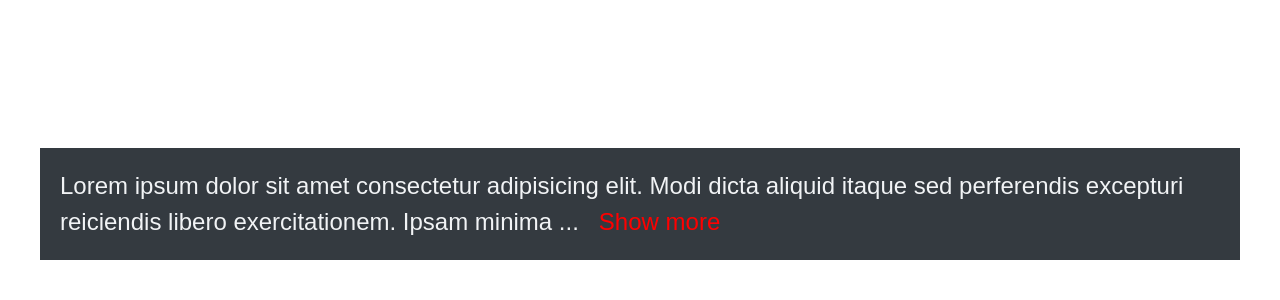
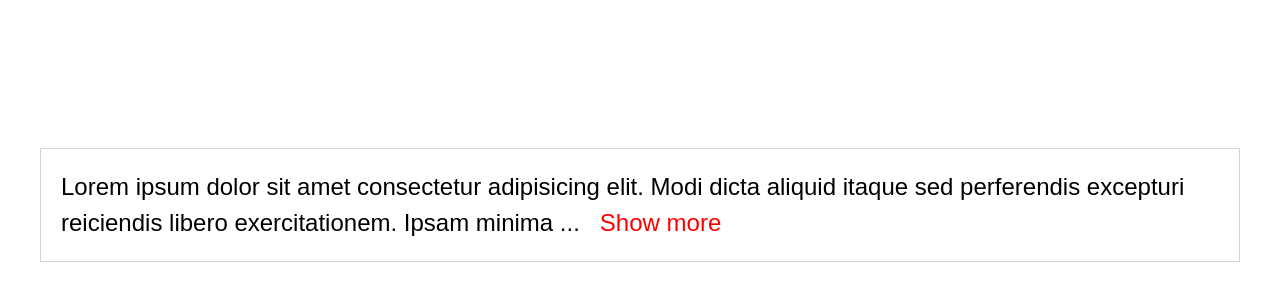
Before and after one commit to jaenudincollege/learning, a React (Vite) app in the folder 00-project/01-text-expanded/: page / in a window 1280 px wide. Shown: the part 52-352 px from the top of the page. Built offline with nearby package versions, Linux system fonts and the light colour scheme.

Commit message:
create a new props for styling

```diff
--- a/00-project/01-text-expanded/src/components/TextExpander.tsx
+++ b/00-project/01-text-expanded/src/components/TextExpander.tsx
@@ -6,6 +6,7 @@ export default function TextExpander({
   btnOpen = "Show more",
   btnClose = "Show less",
   expanded = false,
+  className = "box",
 }) {
   const [isOpen, setIsOpen] = useState(expanded);
 
@@ -23,7 +24,7 @@ export default function TextExpander({
   };
 
   return (
-    <div className="card">
+    <div className={className}>
       <span className="text">{view}</span>
       <button style={btnStyle} onClick={() => setIsOpen((open) => !open)}>
         {isOpen ? btnClose : btnOpen}
```
